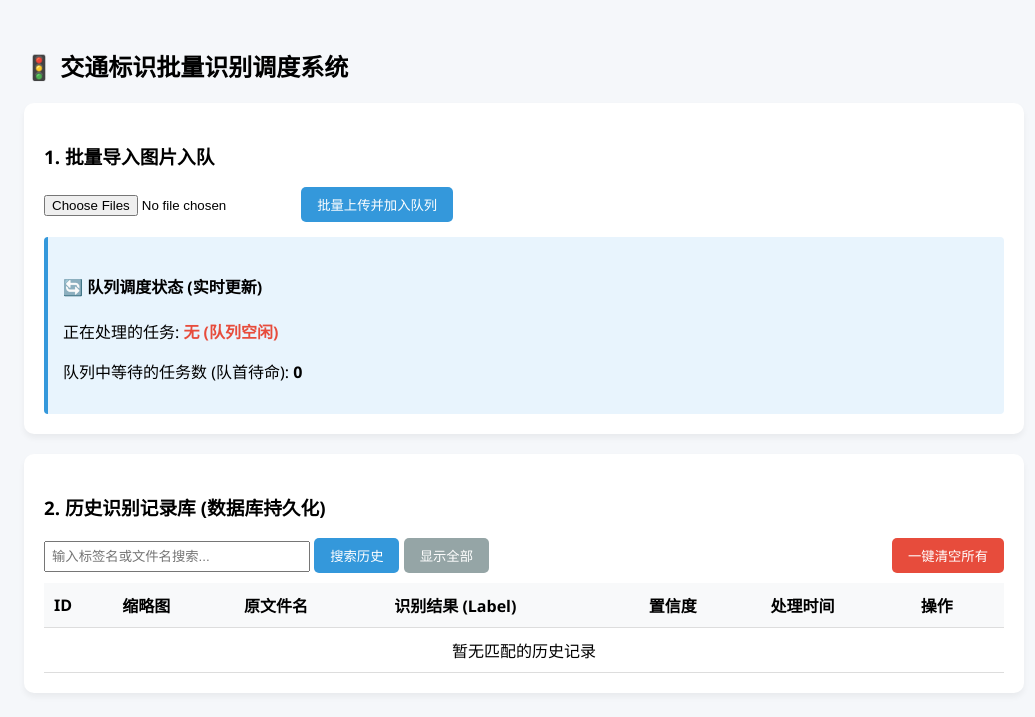
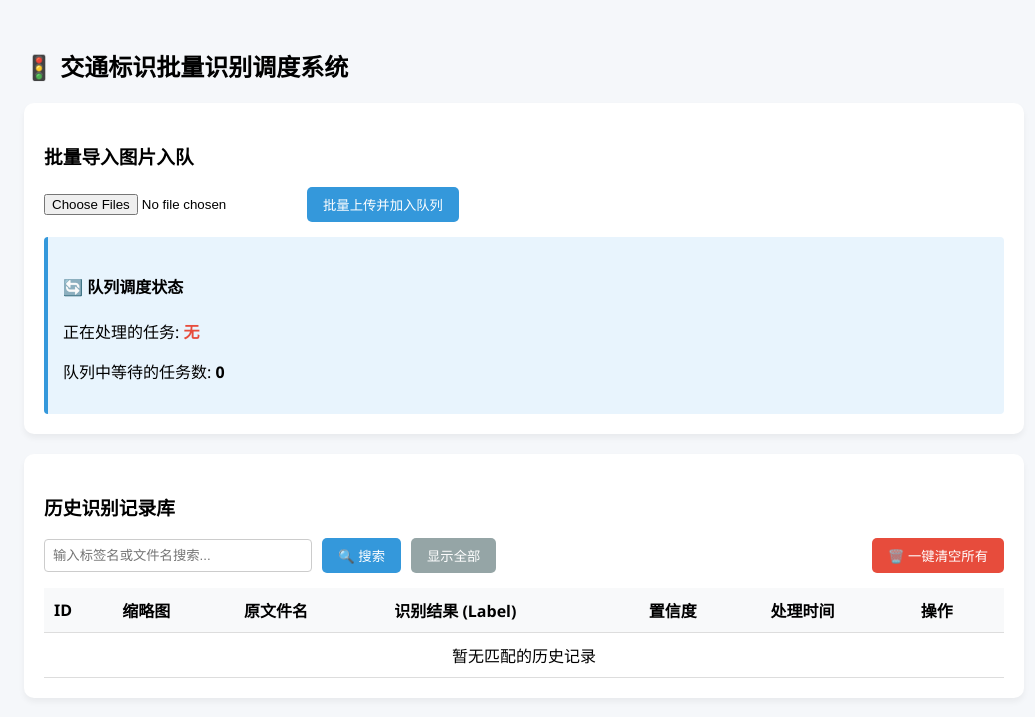
Before and after one commit to Nebustar/Traffic_sign_system, a Flask app: page / in a window 1280 px wide. Shown: the top 717 px of the page, without its empty margins (116-1151 px from the left). Run offline with Flask 3, Linux system fonts and the light colour scheme; data that the repository does not hold is empty.

Commit message:
修改了前端处理逻辑

```diff
--- a/app.py
+++ b/app.py
@@ -1,5 +1,4 @@
 import os
-import cv2
 import sqlite3
 import threading
 import time
@@ -221,7 +220,10 @@ def delete_all_history():
             os.remove(filepath)
 
     c.execute("DELETE FROM records")
+
+    '''
     c.execute("DELETE FROM sqlite_sequence WHERE name = 'records'") # 清空序列计数器
+    '''
 
     conn.commit()
     conn.close()
--- a/templates/index.html
+++ b/templates/index.html
@@ -7,13 +7,18 @@
         body { font-family: 'Segoe UI', sans-serif; background: #f5f7fa; padding: 20px; }
         .container { max-width: 1000px; margin: auto; }
         .card { background: white; padding: 20px; border-radius: 10px; margin-bottom: 20px; box-shadow: 0 4px 6px rgba(0,0,0,0.05); }
-        .btn { background: #3498db; color: white; border: none; padding: 8px 16px; border-radius: 5px; cursor: pointer; }
-        .btn:hover { background: #2980b9; }
+        .btn { background: #3498db; color: white; border: none; padding: 8px 16px; border-radius: 5px; cursor: pointer; transition: opacity 0.2s; }
+        .btn:hover { opacity: 0.85; }
         .status-box { padding: 15px; background: #e8f4fd; border-left: 4px solid #3498db; border-radius: 4px; margin-top: 15px; }
-        table { width: 100%; border-collapse: collapse; margin-top: 10px; }
+        table { width: 100%; border-collapse: collapse; margin-top: 15px; }
         th, td { padding: 10px; border-bottom: 1px solid #ddd; text-align: left; }
         th { background-color: #f8f9fa; }
         img.thumb { width: 60px; height: 60px; object-fit: cover; border-radius: 4px; cursor: pointer; }
+
+        .toolbar { display: flex; gap: 10px; align-items: center; flex-wrap: wrap; margin-bottom: 15px; }
+        .toolbar input[type="text"] { padding: 8px; width: 250px; border: 1px solid #ccc; border-radius: 4px; outline: none; }
+        .toolbar input[type="text"]:focus { border-color: #3498db; }
+        .spacer { flex-grow: 1; }
     </style>
 </head>
 <body>
@@ -21,24 +26,38 @@
 <div class="container">
     <h2>🚦 交通标识批量识别调度系统</h2>
 
+    <!-- 1. 批量上传面板 -->
     <div class="card">
-        <h3>1. 批量导入图片入队</h3>
-        <input type="file" id="batchInput" accept="image/*" multiple>
-        <button class="btn" onclick="submitBatch()">批量上传并加入队列</button>
+        <h3>批量导入图片入队</h3>
+        <div class="toolbar">
+            <input type="file" id="batchInput" accept="image/*" multiple style="border: none; padding: 0;">
+            <button class="btn" onclick="submitBatch()">批量上传并加入队列</button>
+            <!-- 🚀 优化点 1：用渐隐提示文本取代原生 alert，彻底解除浏览器假死阻塞 -->
+            <span id="uploadHint" style="color: #27ae60; font-weight: bold; margin-left: 10px; opacity: 0; transition: opacity 0.5s;"></span>
+        </div>
 
         <div class="status-box">
-            <h4>🔄 队列调度状态 (实时更新)</h4>
+            <h4>🔄 队列调度状态</h4>
             <p>正在处理的任务: <strong id="currentTask" style="color: #e74c3c;">无</strong></p>
-            <p>队列中等待的任务数 (队首待命): <strong id="queueSize">0</strong></p>
+            <p>队列中等待的任务数: <strong id="queueSize">0</strong></p>
         </div>
     </div>
 
+    <!-- 2. 历史结果持久化查询面板 -->
     <div class="card">
-        <h3>2. 历史识别记录库 (数据库持久化)</h3>
-        <input type="text" id="searchInput" placeholder="输入标签名或文件名搜索..." style="padding: 6px; width: 250px;">
-        <button class="btn" onclick="fetchHistory()">搜索历史</button>
-        <button class="btn" onclick="fetchHistory('')" style="background:#95a5a6;">显示全部</button>
-        <button class="btn" onclick="clearAllHistory()" style="background:#e74c3c; float: right;">一键清空所有</button>
+        <h3>历史识别记录库</h3>
+
+        <div class="toolbar">
+            <!-- 🚀 优化点 3：加入 oninput 和防抖触发，实现"边打字边搜索"的丝滑体验，抛弃回车键 -->
+            <input type="text" id="searchInput" placeholder="输入标签名或文件名搜索..." oninput="debounceSearch()">
+            <button class="btn" onclick="fetchHistory()">🔍 搜索</button>
+            <button class="btn" onclick="showAll()" style="background:#95a5a6;">显示全部</button>
+
+            <div class="spacer"></div>
+
+            <button class="btn" onclick="clearAllHistory()" style="background:#e74c3c;">🗑️ 一键清空所有</button>
+        </div>
+
         <table>
             <thead>
                 <tr>
@@ -52,6 +71,7 @@
                 </tr>
             </thead>
             <tbody id="historyTableBody">
+                <!-- 数据由 JS 动态渲染 -->
             </tbody>
         </table>
     </div>
@@ -70,7 +90,13 @@
         try {
             const res = await fetch('/upload_batch', { method: 'POST', body: formData });
             const data = await res.json();
-            alert(data.message);
+
+            // 🚀 优化点 1：非阻塞提示，3秒后自动消失
+            const hint = document.getElementById('uploadHint');
+            hint.innerText = data.message;
+            hint.style.opacity = 1;
+            setTimeout(() => { hint.style.opacity = 0; }, 3000);
+
             input.value = "";
         } catch (e) {
             alert("上传失败！");
@@ -84,8 +110,9 @@
             const data = await res.json();
 
             document.getElementById('queueSize').innerText = data.queue_size;
-            document.getElementById('currentTask').innerText = data.current_task ? data.current_task : "无 (队列空闲)";
+            document.getElementById('currentTask').innerText = data.current_task ? data.current_task : "无";
 
+            // 🚀 优化点 2：修复双重并发请求。只要任务变化（且上个任务不为空），就精准刷新一次。
             if (window.lastTask !== undefined && window.lastTask !== data.current_task) {
                 if (window.lastTask !== null) {
                     fetchHistory();
@@ -93,14 +120,25 @@
             }
 
             window.lastTask = data.current_task;
-
-            if (data.is_idle && window.lastStatusWasBusy) {
-                fetchHistory();
-            }
-            window.lastStatusWasBusy = !data.is_idle;
+            // （删除了多余的兜底逻辑，避免重复发送 /history 请求导致页面卡顿）
 
         } catch (e) { console.error("状态获取失败", e); }
     }, 1000);
+
+    // 🚀 优化点 3：防抖搜索逻辑 (Debounce)
+    let searchTimeout;
+    function debounceSearch() {
+        clearTimeout(searchTimeout);
+        // 停顿 300ms 后自动触发查询，既不会卡死服务器，又能做到实时响应
+        searchTimeout = setTimeout(() => {
+            fetchHistory();
+        }, 300);
+    }
+
+    function showAll() {
+        document.getElementById('searchInput').value = '';
+        fetchHistory('');
+    }
 
     async function fetchHistory(forceKeyword) {
         const keyword = forceKeyword !== undefined ? forceKeyword : document.getElementById('searchInput').value;
@@ -113,7 +151,6 @@
             tbody.innerHTML = "";
 
             if(data.length === 0) {
-                // 💡 修复点：由于表头变成了 7 列，这里的 colspan 也要对应调整为 7
                 tbody.innerHTML = `<tr><td colspan="7" style="text-align:center;">暂无匹配的历史记录</td></tr>`;
                 return;
             }
@@ -161,7 +198,7 @@
             const res = await fetch('/history/all', { method: 'DELETE' });
             if (res.ok) {
                 alert("已全部清空！");
-                fetchHistory('');
+                showAll();
             }
         } catch (e) {
             console.error("请求报错:", e);
```
